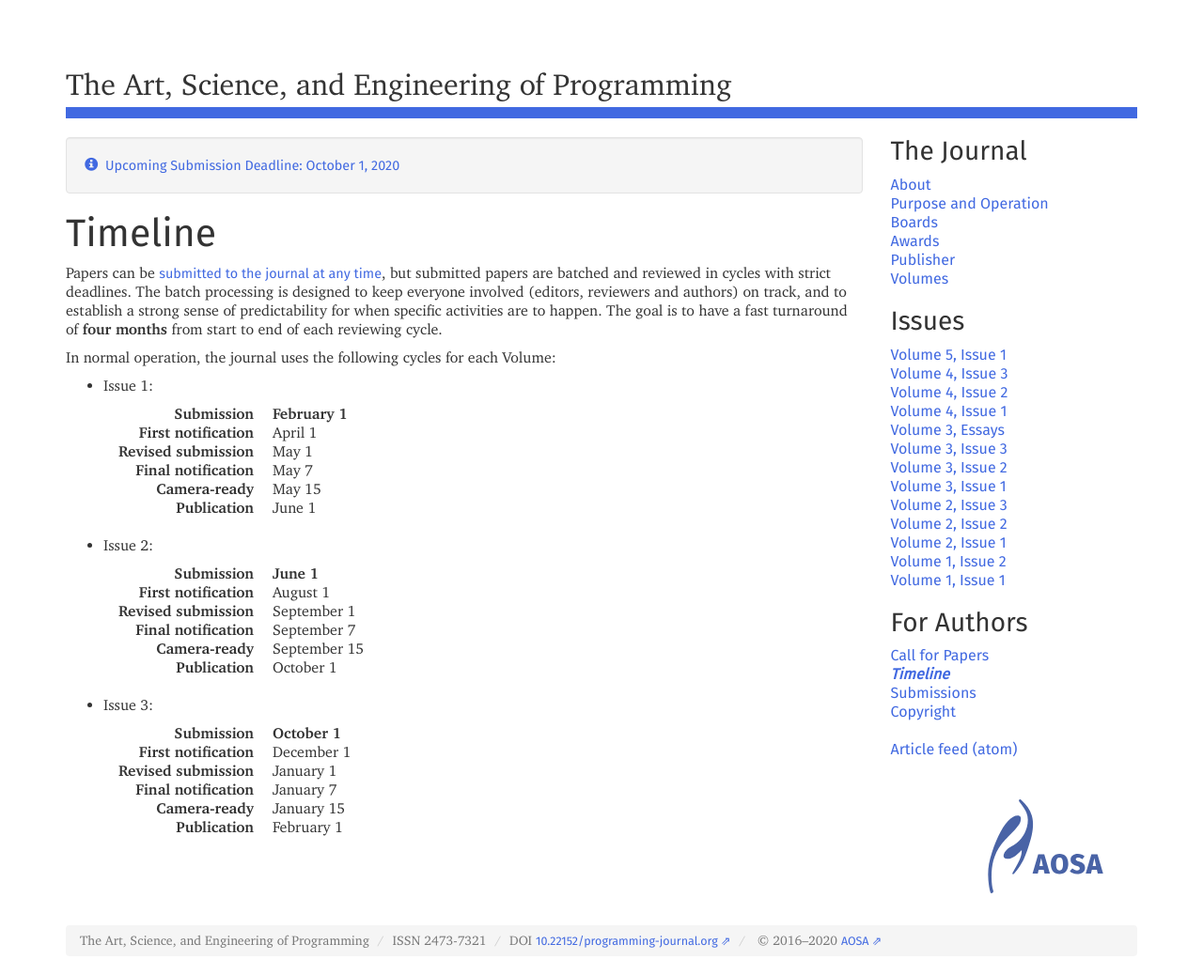
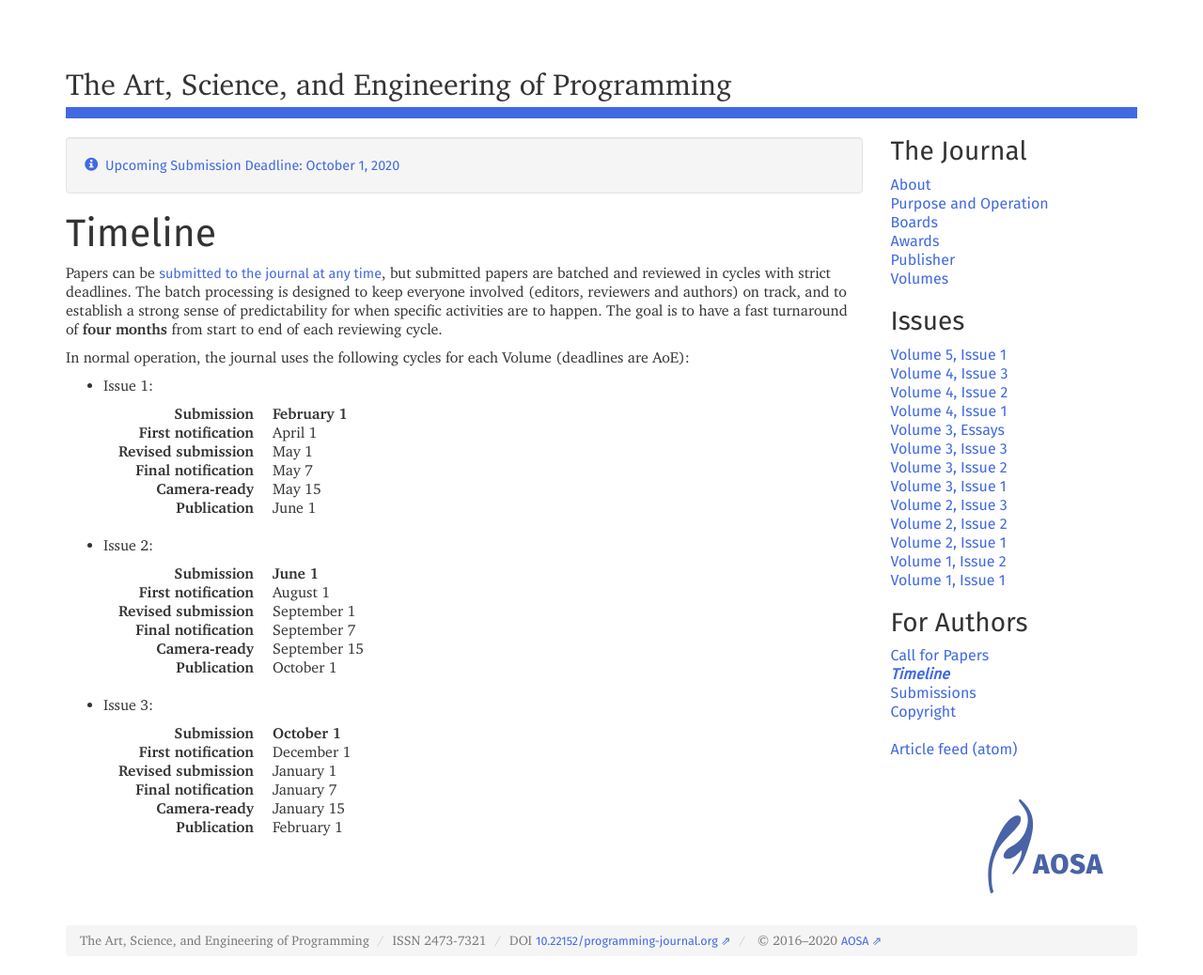
Before and after one commit to programming-journal/programming-journal.github.io, a Jekyll site: the page built from timeline/index.markdown, in a window 1280 px wide. Shown: the whole page at 94% size. Built offline with Jekyll 4.4.1, drawn with Linux system fonts in a browser that asks for light colours.

Commit message:
Deadlines are AoE

```diff
--- a/timeline/index.markdown
+++ b/timeline/index.markdown
@@ -6,7 +6,7 @@ featured: "Upcoming Submission Deadline: October 1, 2020"
 ---
 Papers can be [submitted to the journal at any time](/submission/), but submitted papers are batched and reviewed in cycles with strict deadlines. The batch processing is designed to keep everyone involved (editors, reviewers and authors) on track, and to establish a strong sense of predictability for when specific activities are to happen. The goal is to have a fast turnaround of **four months** from start to end of each reviewing cycle.
 
-In normal operation, the journal uses the following cycles for each Volume:
+In normal operation, the journal uses the following cycles for each Volume (deadlines are AoE):
 
 * Issue 1:
 
```
